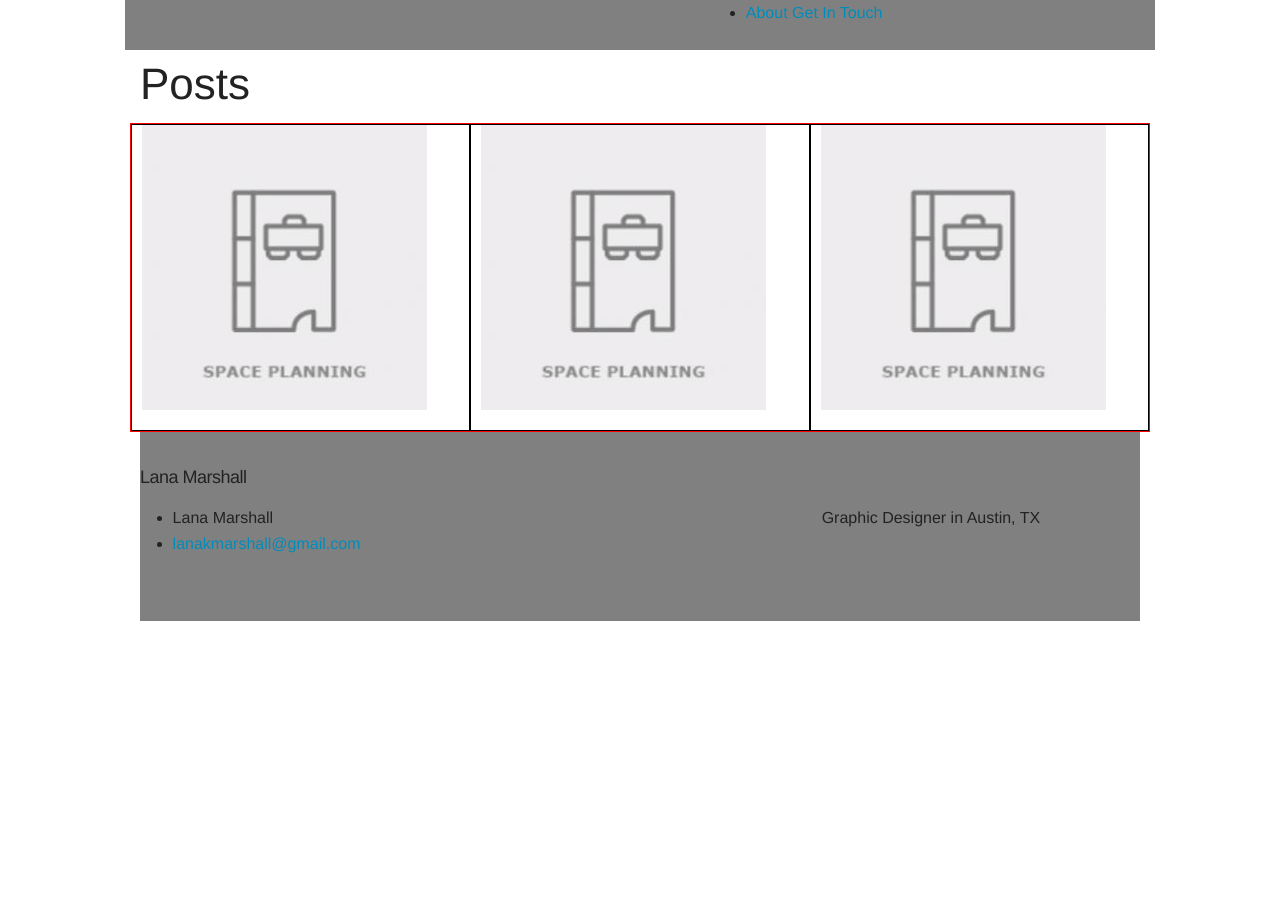
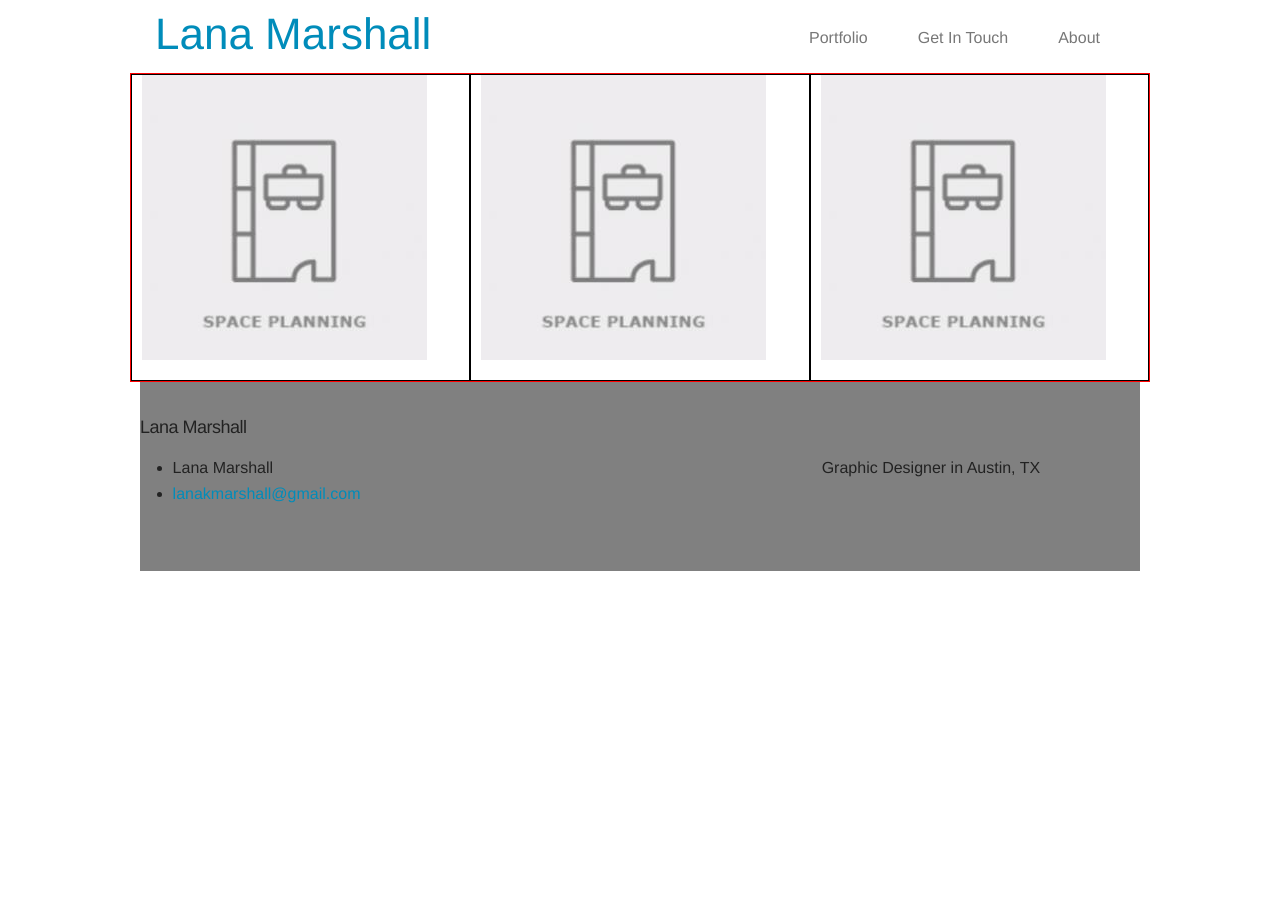
Before and after one commit to LanaMarshall/portfolio, a Jekyll site: the page built from index.html, in a window 1280 px wide. Built offline with Jekyll 4.4.1, drawn with Linux system fonts in a browser that asks for light colours; nearby versions of some CDN libraries.

Commit message:
styled header links

```diff
--- a/_includes/header.html
+++ b/_includes/header.html
@@ -1,34 +1,21 @@
-<header class="">
+<div id="header">
 
-  <div class="wrap">
-
-    <div class="row">
-      <nav class="nav-bar row">
-
-        <a class="site-title" href="{{ site.baseurl }}/">
-            <img class= "logo small-3 column" src="{{ site.baseurl }}">
-        </a>
-
-
-        <div class="nav-links small-9 column">
-          <ul class="right">
-            <li>
-              {% for page in site.pages %}
-                {% if page.title %}<a class="page-link" href="{{ page.url | prepend: site.baseurl }}">{{ page.title }}</a>{% endif %}
-              {% endfor %}
-            </li>
-
-          </ul>
-        </div>
-
-
-      </nav>
+  <nav class="header">
+    <div class="logo small-12 medium-4 columns">
+      <h1><a href="{{ site.baseurl }}/">Lana Marshall</a></h1>
     </div>
 
+    <div class="nav small-12 medium-8 columns">
+        {% for page in site.pages %}
+          {% if page.title %}
+          <a href="{{ page.url | prepend: site.baseurl }}">{{ page.title }}</a>
+          {% endif %}
+        {% endfor %}
+        <a href="{{ site.baseurl }}">Portfolio</a>
+    </div>
+  </nav>
 
-  </div>
-
-</header>
+</div>
 
 <!-- jQuery -->
 <script src="http://ajax.googleapis.com/ajax/libs/jquery/2.1.0/jquery.min.js"></script>
--- a/css/main.css
+++ b/css/main.css
@@ -1,37 +1,6 @@
-* {
-    -webkit-box-sizing: border-box;
-       -moz-box-sizing: border-box;
-            box-sizing: border-box;
-}
-
-
-.nav-bar {
-	width: 100%;
-	height: 50px;
-
-	background-color: gray;
-}
-
-.logo {
-	float: left;
-}
-
-
 .page-wrapper {
 	max-width:1000px;
 	margin: 0 auto;
-}
-
-.thumb-gallery {
-	border: solid 1px red;
-	list-style-type: none;
-}
-
-.portfolio-thumb {
-	border: solid 1px black;
-	height: 230px;
-	width:28%;
-	overflow: hidden;
 }
 
 .clearfix:before {
@@ -43,7 +12,69 @@
 }
 
 
+/* -------------------- HEADER -------------------- */
+
+
+
+#header {
+	background: #ffffff;
+	height: 70px;
+	position: fixed;
+	top: 0;
+	left: 0;
+	width: 100%;
+	z-index: 10;
+}
+
+.header {
+	max-width: 1000px;
+	margin: 0 auto;
+}
+
+.logo {
+	float: left;
+}
+
+.nav {
+	width: 100%;
+	height: 50px;
+	padding: 30px;
+}
+
+.nav a {
+	height: 25px;
+	float:right;
+	margin: 0 25px;
+	vertical-align: center;
+	text-decoration: none;
+	color: #777777;
+}
+
+.nav a:hover {
+    color: #5BDEAE;
+    border-bottom: 2px solid #5BDEAE;
+}
+
+
+/* -------------------- THUMBNAIL GALLERY -------------------- */
+
+
+.thumb-gallery {
+	border: solid 1px red;
+	list-style-type: none;
+}
+
+.portfolio-thumb {
+	border: solid 1px black;
+	height: 220px;
+	width:28%;
+	overflow: hidden;
+}
+
+
+
 /* -------------------- FOOTER -------------------- */
+
 
 .site-footer {
 	background-color: gray;
@@ -65,3 +96,12 @@
 	float: left;
 	margin-bottom: 15px;
 }
+
+
+
+
+* {
+    -webkit-box-sizing: border-box;
+       -moz-box-sizing: border-box;
+            box-sizing: border-box;
+}
```
